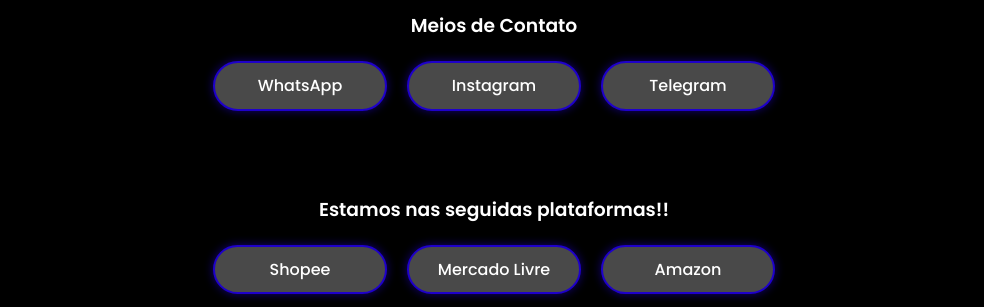
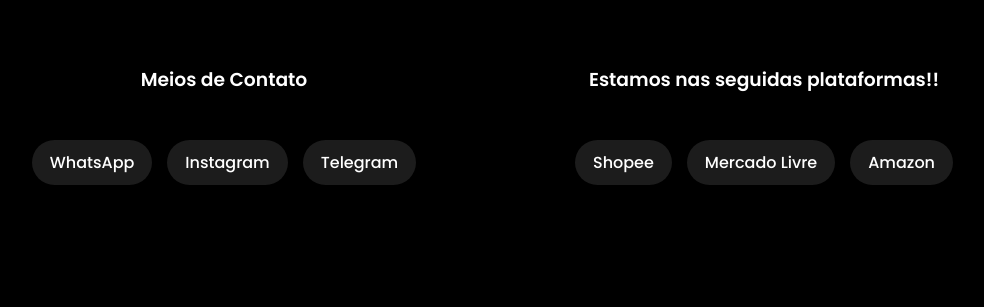
Before and after one commit to GSlM276/Programas, a plain HTML site: page Projeto 03 - site de vendas/index.html in a window 1280 px wide. Shown: the part 108-415 px from the top of the page, without its empty margins (146-1130 px from the left). Drawn offline with Linux system fonts and the light colour scheme.

Commit message:
atualização de cor para as plataformas

```diff
--- a/Projeto 03 - site de vendas/index.html
+++ b/Projeto 03 - site de vendas/index.html
@@ -8,29 +8,32 @@
     <link href="https://fonts.googleapis.com/css2?family=Poppins:wght@300;400;500;600;700&display=swap" rel="stylesheet">
 </head>
 <body>
+                <h1>A&G Store - Bem-vindos</h1><br>
+<div class="ladoa">
+
     <header>
-        <h1>A&G Store - Bem-vindos</h1>
+
         <nav>
             <h3>Meios de Contato</h3>
             <ul id="contatos">
-                <li><a href="#" target="_blank">WhatsApp</a></li>
-                <li><a href="#" target="_blank">Instagram</a></li>
-                <li><a href="#" target="_blank">Telegram</a></li>
-            </ul>
-        </nav>
-    </header>
-    <header>
-        <h1></h1>
-        <nav>
-            <h3>Estamos nas seguidas plataformas!!</h3>
-            <ul id="contatos">
-                <li><a href="#" target="_blank">Shopee</a></li>
-                <li><a href="#" target="_blank">Mercado Livre</a></li>
-                <li><a href="#" target="_blank">Amazon</a></li>
+                <li class="wh"><a href="#" target="_blank">WhatsApp</a></li>
+                <li class="it"><a href="#" target="_blank">Instagram</a></li>
+                <li class="tl"><a href="#" target="_blank">Telegram</a></li>
             </ul>
         </nav>
     </header>
 
+    <header>
+        <nav>
+            <h3>Estamos nas seguidas plataformas!!</h3>
+            <ul id="lojas">
+                <li class="sp"><a href="#" target="_blank">Shopee</a></li>
+                <li class="ml"><a href="#" target="_blank">Mercado Livre</a></li>
+                <li class="am"><a href="#" target="_blank">Amazon</a></li>
+            </ul>
+        </nav>
+    </header>
+</div>
     <main>
         <section class="secao-produtos">
             <h2>✨ Promoções!</h2>
--- a/Projeto 03 - site de vendas/style.css
+++ b/Projeto 03 - site de vendas/style.css
@@ -1,18 +1,16 @@
-/* Definição de Variáveis CSS para Cores */
+/* ---------------------------------------------------- */
+/* VARIÁVEIS DE COR (Defina suas cores no :root) */
+/* ---------------------------------------------------- */
 :root {
-    --cor-fundo: #000000;
-    --cor-texto-principal: #ffffff;
-    --cor-card-fundo: #ffffff;
-    --cor-card-texto: #000000;
-    --cor-destaque: #1e00ca; /* Azul/Roxo vibrante */
-    --cor-sombra-clara: rgba(0, 0, 255, 0.5);
-    --cor-sombra-escura: rgba(30, 0, 202, 0.9);
-    --cor-rodape-fundo: #494949;
-    --cor-rodape-texto: #000000;
-    --cor-descricao: #666; /* Cinza mais suave para descrição */
+    /* Cores sugeridas baseadas na sua imagem */
+    --cor-fundo: #000000; /* Preto sólido */
+    --cor-texto-principal: #ffffff; /* Branco */
+    --cor-rodape-fundo: #1c1c1c; /* Cinza bem escuro para o fundo dos botões */
 }
 
-/* ---------- GERAL E TIPOGRAFIA ---------- */
+/* ---------------------------------------------------- */
+/* ESTILOS GERAIS */
+/* ---------------------------------------------------- */
 body {
     text-align: center;
     background-color: var(--cor-fundo);
@@ -28,49 +26,137 @@ h1, h2, h3 {
     font-weight: 600;
 }
 
-main {
-    padding-bottom: 50px; /* Espaço antes do rodapé */
+/* TÍTULO PRINCIPAL DO SITE */
+.ladoa-topo {
+    text-align: center;
+    padding-top: 20px;
+}
+.ladoa-topo h1 {
+    font-size: 2.5rem;
+    margin-bottom: 20px;
 }
 
-/* ---------- CABEÇALHO E NAVEGAÇÃO (CONTATOS) ---------- */
-header {
-    padding-top: 20px;
+/* TÍTULO DA SEÇÃO DE PROMOÇÕES (Baseado na sua imagem) */
+section h2 {
+    color: var(--cor-destaque);
+    font-size: 2rem;
+    margin-top: 40px;
+    text-shadow: 0 0 10px var(--cor-destaque); /* Efeito de brilho */
 }
 
-/* Lista de Contatos */
-#contatos {
-    list-style: none; /* Remove marcadores da lista */
+/* ---------------------------------------------------- */
+/* CONTAINER PRINCIPAL: LAYOUT LADO A LADO [][ ] */
+/* ---------------------------------------------------- */
+
+.ladoa {
+    display: flex;
+    flex-wrap: wrap;
+    /* Alinha os blocos horizontalmente */
+    justify-content: center;
+    /* Alinha os blocos verticalmente (IMPORTANTE: Garante que fiquem na mesma linha central) */
+    align-items: center;
+    max-width: 1200px;
+    margin: 0 auto;
+    padding: 20px 10px;
+}
+
+/* Configura cada bloco (<header>) dentro do container lado a lado */
+.ladoa header {
+    flex-basis: 45%;    /* Largura base para cada bloco */
+    min-width: 350px;   /* Ponto de quebra: em telas menores que 700px, eles se empilham */
+    padding: 20px 0;
+    text-align: center; /* Garante que os H3 e ULs fiquem centrados */
+}
+
+/* ---------------------------------------------------- */
+/* ESTILOS DAS LISTAS DE CONTATOS E LOJAS (UL) */
+/* ---------------------------------------------------- */
+
+#contatos, #lojas {
+    list-style: none;
     display: flex;
     flex-wrap: wrap;
     justify-content: center;
-    gap: 20px;
-    margin: 20px auto 40px;
-    padding: 0;
-    width: 90%;
+    gap: 15px; /* Aumentei o espaçamento entre os botões */
+
+    /* Configuração do BOX BRANCO */
+    padding: 25px 20px;
+    max-width: fit-content; /* O box se ajusta à largura dos botões */
+    margin: 20px auto; /* Centraliza o box horizontalmente */
+
+    /* Ajuste fino para alinhamento vertical dos botões (já estão ok com flex) */
 }
 
-#contatos a {
-    min-width: 140px;
+/* ---------------------------------------------------- */
+/* ESTILOS DOS BOTÕES (LINKS <a>) */
+/* ---------------------------------------------------- */
+
+#contatos a, #lojas a {
     border: 2px solid var(--cor-destaque);
-    color: var(--cor-texto-principal); /* Cor do texto alterada para branco para melhor contraste no fundo escuro */
+    color: var(--cor-texto-principal);
     border-radius: 30px;
-    padding: 10px 15px;
+    padding: 10px 18px; /* Ajustei o padding para um visual mais 'botão' */
     font-size: 1rem;
     font-weight: 500;
-    box-shadow: 0 0 10px rgba(30, 0, 202, 0.6);
+    /* Efeito de brilho azul nas bordas */
+    box-shadow: 0 0 10px var(--cor-destaque);
     text-decoration: none;
-    background-color: var(--cor-rodape-fundo); /* Fundo cinza */
+    background-color: var(--cor-rodape-fundo);
     transition: all 0.3s ease;
-    display: block; /* Garante que o link ocupe o padding */
+    display: block;
 }
 
-#contatos a:hover {
+/* HOVER (EFEITO AO PASSAR O MOUSE) */
+#contatos a:hover, #lojas a:hover {
     background-color: var(--cor-destaque);
-    color: var(--cor-texto-principal);
+    color: var(--cor-fundo); /* Muda o texto para a cor do fundo para contraste */
     transform: scale(1.05);
-    box-shadow: 0 0 15px var(--cor-destaque);
+    box-shadow: 0 0 20px var(--cor-destaque); /* Brilho maior no hover */
 }
-
+/* HOVER PARA CORES DA PLATAFORMA CONTATO*/
+.wh:hover{
+    box-shadow: 0 0 20px green;
+    transform: scale(1.06);
+    color: green;
+    background-color: green;
+    border-radius: 30px;
+}
+.it:hover{
+    box-shadow: 0 0 20px pink;
+    transform: scale(1.06);
+    color: pink;
+    background-color: pink;
+    border-radius: 30px;
+}
+.tl:hover{
+    box-shadow: 0 0 20px blue;
+    transform: scale(1.06);
+    color: blue;
+    background-color: blue;
+    border-radius: 30px;
+}
+/* HOVER PARA CORES DA PLATAFORMA DE VENDAS */
+.sp:hover{
+    box-shadow: 0 0 20px red;
+    transform: scale(1.06);
+    color: red;
+    background-color: red;
+    border-radius: 30px;
+}
+.ml:hover{
+    box-shadow: 0 0 20px yellow;
+    transform: scale(1.06);
+    color: yellow;
+    background-color: yellow;
+    border-radius: 30px;
+}
+.am:hover{
+    box-shadow: 0 0 20px blue;
+    transform: scale(1.06);
+    color: blue;
+    background-color: blue;
+    border-radius: 30px;
+}
 /* ---------- GRID DE PRODUTOS ---------- */
 .grid-produtos { /* Renomeado para evitar ID duplicado */
     display: flex;
```
